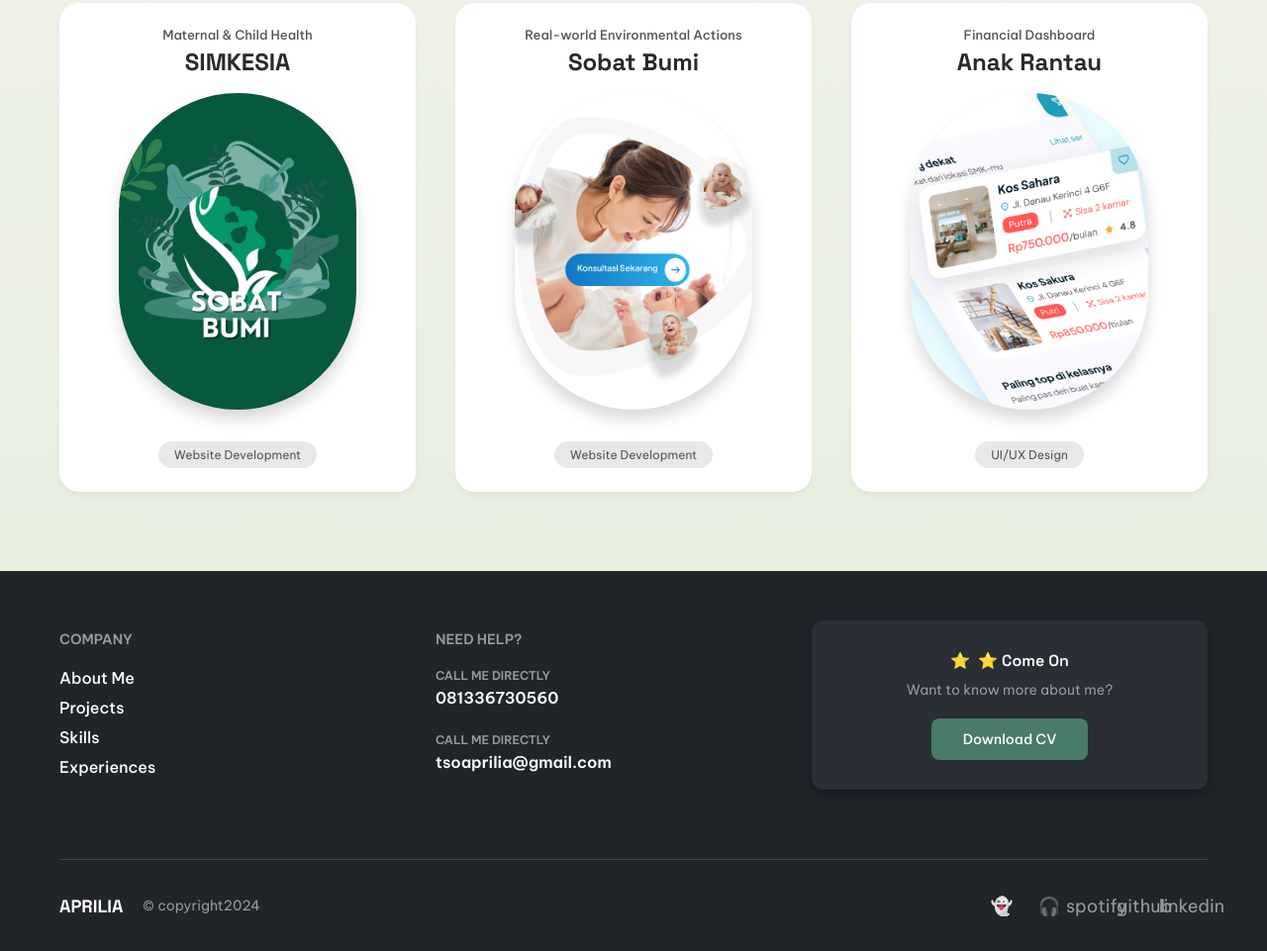
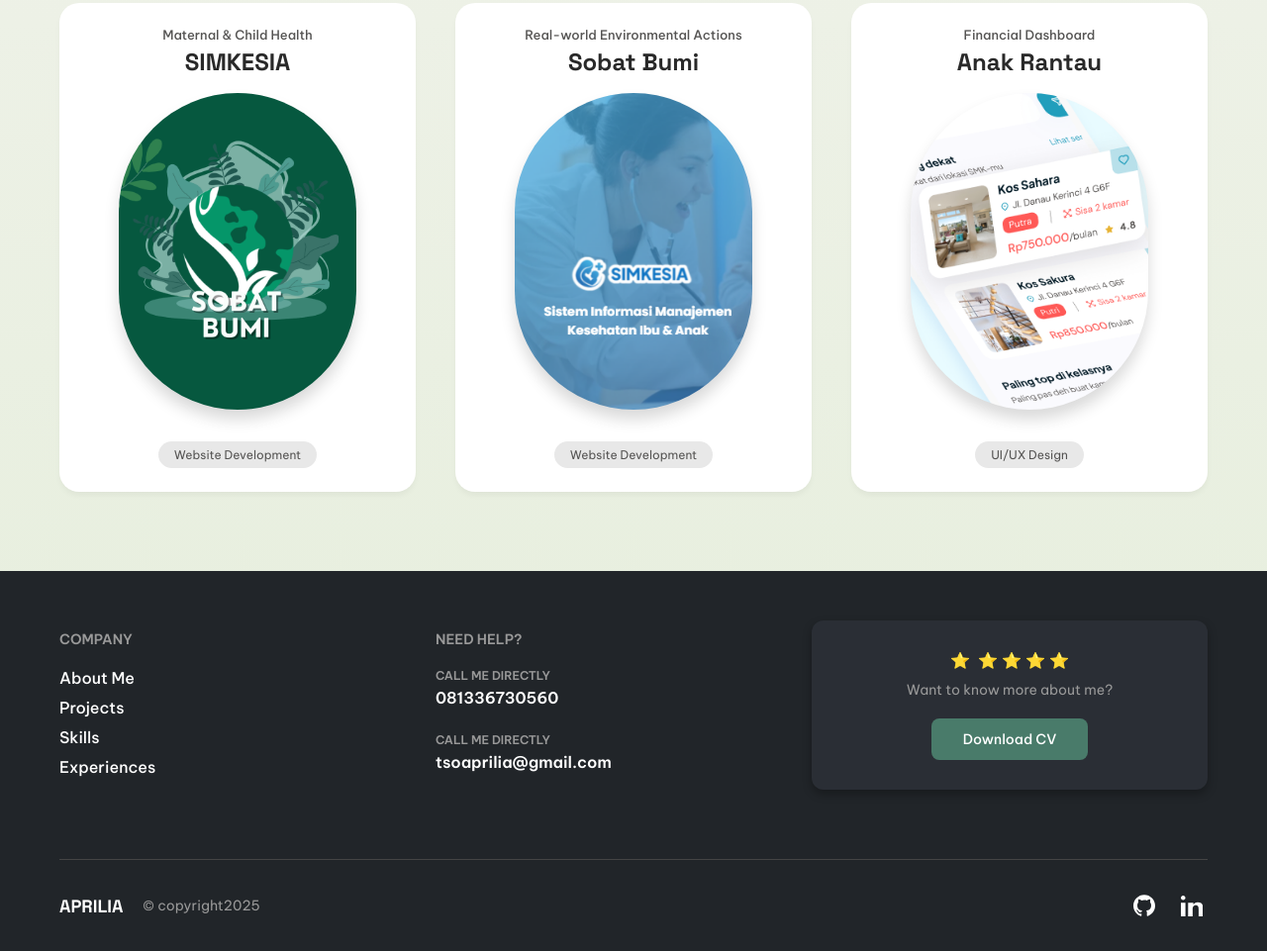
Before and after one commit to tsoaprilia/Aprilia, a plain HTML site: page projects.html in a window 1280 px wide. Shown: the part 918-1879 px from the top of the page at 99% size. Drawn offline with Linux system fonts and the light colour scheme.

Commit message:
Portfolio 3 commit

```diff
--- a/projects.html
+++ b/projects.html
@@ -207,7 +207,7 @@
         .img-2 { background-image: url(exvecto.png); }
         .img-3 { background-image: url(excash.png); }
         .img-4 { background-image: url(sobatt.png); }
-        .img-5 { background-image: url(simkesiaa.png); }
+        .img-5 { background-image: url(simkesia31.png); }
         .img-6 { background-image: url(anakkk.png); }
 
 
@@ -544,7 +544,7 @@
         <div class="project-grid">
 
             <!-- Item 1: BinDawood (UI/UX) -->
-            <a href="project_detail.html" class="project-card" data-category="ui-ux">
+            <a href="bindawood.html" class="project-card" data-category="ui-ux">
                 <span class="project-subtitle">Hajj/Umrah information system</span>
                 <h3>BinDawood</h3>
                 <div class="project-card-image img-1"></div>
@@ -552,7 +552,7 @@
             </a>
 
             <!-- Item 2: Unititive (UI/UX) -->
-            <a href="#" class="project-card" data-category="ui-ux">
+            <a href="exvecto.html" class="project-card" data-category="ui-ux">
                 <span class="project-subtitle">Clothing screen printing services</span>
                 <h3>Exvecto</h3>
                 <div class="project-card-image img-2"></div>
@@ -560,7 +560,7 @@
             </a>
 
             <!-- Item 3: EXCash (Web Developer) -->
-            <a href="#" class="project-card" data-category="mobile-developer">
+            <a href="excash.html" class="project-card" data-category="mobile-developer">
                 <span class="project-subtitle">Grocery store cashier</span>
                 <h3>EXCash</h3>
                 <div class="project-card-image img-3"></div>
@@ -568,7 +568,7 @@
             </a>
 
             <!-- Item 4: SIMASI (Mobile Developer) -->
-            <a href="#" class="project-card" data-category="web-developer">
+            <a href="simkesia.html" class="project-card" data-category="web-developer">
                 <span class="project-subtitle">Maternal & Child Health</span>
                 <h3>SIMKESIA</h3>
                 <div class="project-card-image img-4"></div>
@@ -576,7 +576,7 @@
             </a>
 
             <!-- Item 5: SPOSC (UI/UX) -->
-            <a href="#" class="project-card" data-category="web-developer">
+            <a href="sobat.html" class="project-card" data-category="web-developer">
                 <span class="project-subtitle"> Real-world Environmental Actions</span>
                 <h3>Sobat Bumi</h3>
                 <div class="project-card-image img-5"></div>
@@ -584,7 +584,7 @@
             </a>
 
             <!-- Item 6: FinPlan (UI/UX) -->
-            <a href="#" class="project-card" data-category="ui-ux">
+            <a href="anakrantau.html" class="project-card" data-category="ui-ux">
                 <span class="project-subtitle">Financial Dashboard</span>
                 <h3>Anak Rantau</h3>
                 <div class="project-card-image img-6"></div>
@@ -595,13 +595,13 @@
     </section>
 
     <!-- Footer -->
-    <footer>
+     <footer>
         <div class="footer-main-content">
             <!-- Column 1: COMPANY -->
             <div class="footer-section">
                 <h3>COMPANY</h3>
                 <ul>
-                    <li><a href="index.html#">About Me</a></li>
+                    <li><a href="index.html#about">About Me</a></li>
                     <li><a href="index.html#projects">Projects</a></li>
                     <li><a href="index.html#skills">Skills</a></li>
                     <li><a href="index.html#experience">Experiences</a></li>
@@ -624,9 +624,9 @@
             <!-- Column 3: Action Card -->
             <div class="footer-section action-card-wrapper">
                 <div class="footer-action-card">
-                    <h4>⭐ Come On</h4>
+                    <h4>⭐ ⭐ ⭐ ⭐</h4>
                     <p>Want to know more about me?</p>
-                    <a href="https://example.com/aprilia_cv.pdf" target="_blank" class="download-cv-btn">Download CV</a>
+                    <a href="https://drive.google.com/file/d/1Du1CgpfIMb7Uvn0edynC27qqQQRAcWg0/view?usp=sharing" target="_blank" class="download-cv-btn">Download CV</a>
                 </div>
             </div>
         </div>
@@ -635,14 +635,38 @@
         <div class="footer-bottom-bar">
             <div class="footer-copyright">
                 <span class="logo-text">APRILIA</span>
-                <span style="color: #999;">© copyright2024</span>
+                <span style="color: #999;">© copyright2025</span>
             </div>
             <div class="social-icons">
-                <a href="#" class="social-icon">👻</a>
-                <a href="#" class="social-icon">🎧</a>
-                <a href="#" class="social-icon">spotify</a>
-                <a href="#" class="social-icon">github</a>
-                <a href="#" class="social-icon">linkedin</a>
+
+                <a href="https://github.com/tsoaprilia" class="social-icon" aria-label="GitHub">
+    <svg width="22" height="22" viewBox="0 0 24 24" fill="#ffffff" xmlns="http://www.w3.org/2000/svg">
+        <path d="M12 .297c-6.63 0-12 5.373-12 12 0 5.303
+        3.438 9.8 8.205 11.385.6.113.82-.258.82-.577
+        0-.285-.01-1.04-.015-2.04-3.338.725-4.042-1.61-4.042-1.61
+        -.546-1.385-1.333-1.754-1.333-1.754 -1.089-.745.083-.729.083-.729
+        1.205.084 1.84 1.237 1.84 1.237 1.07 1.835 2.809 1.304
+        3.495.997.108-.776.417-1.305.76-1.605 -2.665-.305-5.466-1.334-5.466-5.93
+        0-1.31.469-2.381 1.236-3.221 -.135-.303-.54-1.524.105-3.176
+        0 0 1.005-.322 3.3 1.23a11.5 11.5 0 0 1 3.003-.404
+        c1.02.005 2.045.138 3.003.404 2.28-1.552 3.285-1.23
+        3.285-1.23 .645 1.653.24 2.874.12 3.176
+        .765.84 1.23 1.911 1.23 3.221 0 4.61-2.805 5.62-5.475 5.92
+        .429.372.81 1.102.81 2.222 0 1.606-.015 2.896-.015 3.286
+        0 .315.21.69.825.57C20.565 22.092 24 17.592 24 12.297
+        c0-6.627-5.373-12-12-12"/>
+    </svg>
+</a>
+<a href="https://linkedin.com/in/aprilia-dwi-cristyana-883056217" class="social-icon" aria-label="LinkedIn">
+    <svg width="22" height="22" viewBox="0 0 24 24" fill="#ffffff" xmlns="http://www.w3.org/2000/svg">
+        <path d="M4.98 3.5C4.98 4.88 3.87 6 2.5 6S0 4.88 0 3.5
+        1.12 1 2.5 1 4.98 2.12 4.98 3.5zM0 8.98h5v15H0v-15zM8.98
+        8.98h4.78v2.04h.07c.67-1.27 2.3-2.61 4.73-2.61 5.06 0 6
+        3.33 6 7.65v8.92h-5V16.9c0-2.2-.04-5.04-3.07-5.04 -3.07
+        0-3.54 2.4-3.54 4.89v7.2h-5v-15z"/>
+    </svg>
+</a>
+
             </div>
         </div>
     </footer>
```
Also changed, not shown: index.html (+31 -7 lines), simkesia30.png (added), simkesia31.png (added).
